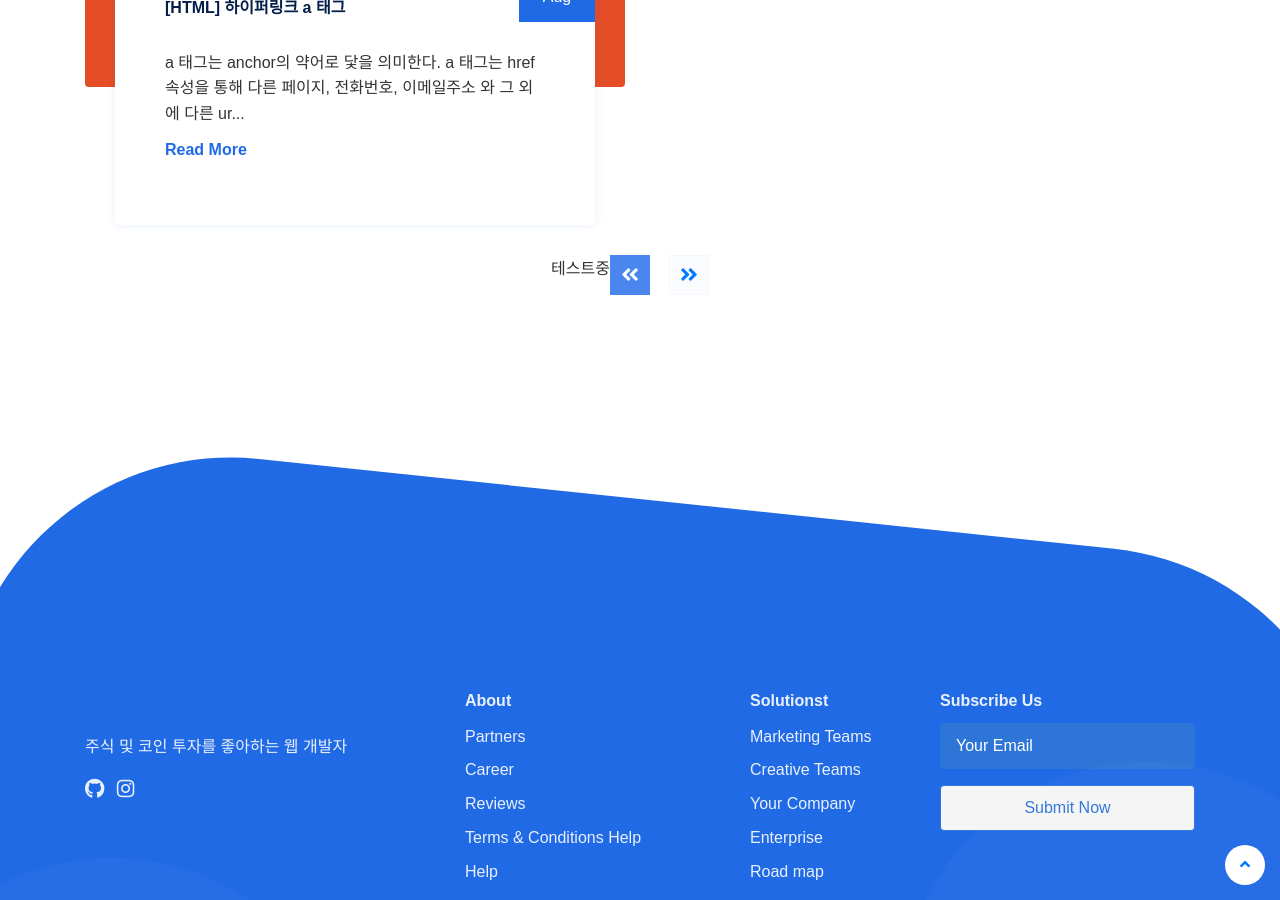
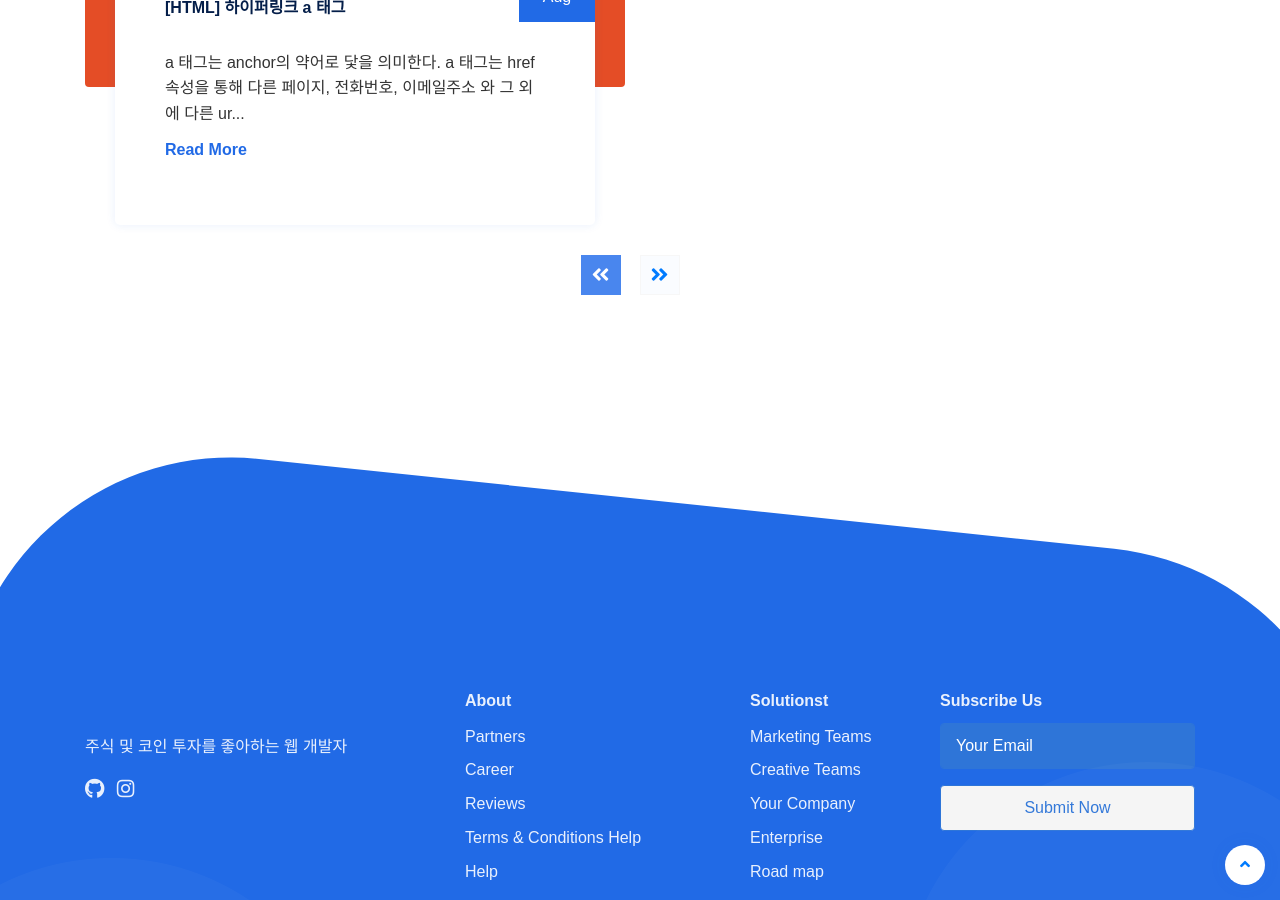
Before and after one commit to yuuisang/yuuisang.github.io, a Jekyll site: the page built from blog.html, in a window 1280 px wide and 900 px high, scrolled down 6577 px. Built offline with Jekyll 4.4.1, drawn with Linux system fonts in a browser that asks for light colours; some web fonts are replaced; the list of posts is cut into pages by our own code.

Commit message:
pagination set test

```diff
--- a/_includes/pagination.html
+++ b/_includes/pagination.html
@@ -1,9 +1,17 @@
-
+{% if paginator.total_posts > 6 %}
 <nav class="page-navigation">
 <ul class="pagination">
+    {% if paginator.previous_page %}
     <li class="page-item"><a class="page-link active" href="{{ paginator.previous_page_path | prepend: site.baseurl }}"><i class="fas fa-angle-double-left"></i></a></li>
+    {% else %}
+    <li class="page-item"><a class="page-link active" onclick="return false" href="{{ paginator.previous_page_path | prepend: site.baseurl }}"><i class="fas fa-angle-double-left"></i></a></li>
+    {% endif %}
 
+    {% if paginator.next_page %}
     <li class="page-item"><a class="page-link" href="{{ paginator.next_page_path | prepend: site.baseurl }}"><i class="fas fa-angle-double-right"></i></a></li>
-
+    {% else %}
+    <li class="page-item"><a class="page-link" onclick="return false" href="{{ paginator.next_page_path | prepend: site.baseurl }}"><i class="fas fa-angle-double-right"></i></a></li>
+    {% endif %}
 </ul>
 </nav>
+{% endif %}
--- a/_layouts/blog.html
+++ b/_layouts/blog.html
@@ -14,8 +14,6 @@
                     {% endfor %}
                     </div>
                     <div class="row justify-content-center">
-                        테스트중
-                        <br>
                         {% include pagination.html %}
                     </div>
                 </div>
```
